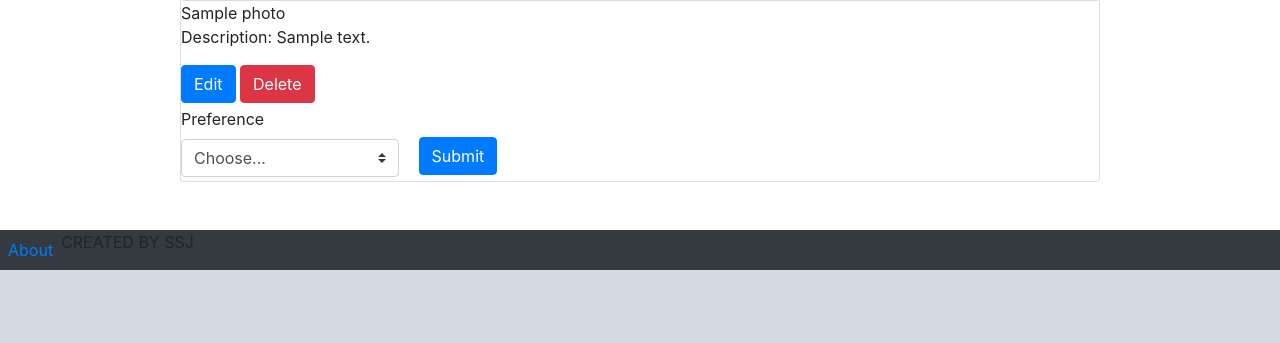
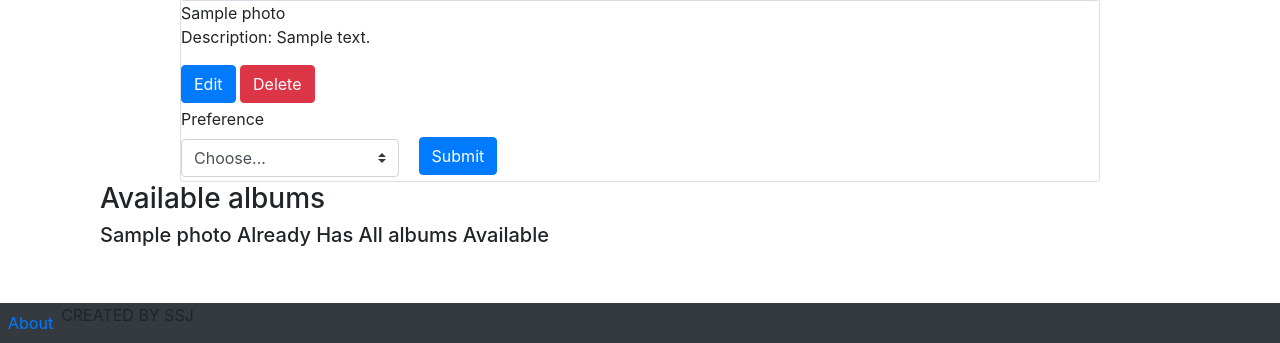
Before and after one commit to jimtie/Project2, a Django app: page /photos/1/ in a window 1280 px wide. Shown: the part 809-1152 px from the top of the page. Before the commit the page ends 1079 px from the top, so only its background shows below. Run offline with Django 3.2, Linux system fonts and the light colour scheme; a user stored in the database is signed in; tables that the repository leaves empty hold one stand-in row (values such as "Sample post"); grey boxes marked "Sample" are stand-in pictures; some libraries are stand-ins or nearby versions.

Commit message:
photo working

```diff
--- a/project2/main_app/templates/photos/detail.html
+++ b/project2/main_app/templates/photos/detail.html
@@ -42,6 +42,32 @@
 </div>
 
 
+<div class="col s6">
+    <h3>Available albums</h3>
+    {% if albums.count %}
+      {% for album in albums.all %}
+        <div class="card">
+          <div class="card-content">
+            <div class="card-content">
+            <a href="{% url 'photos_detail' photo.id %}">
+              <h5>{{album.name}}</h5>
+            </a>
+          </div>
+          <div class="card-action">
+            <form action="{% url 'assoc_photo' album.id photo.id %}" method="POST">
+              {% csrf_token %}
+              <button type="submit" class="btn btn-primary">Add</button>
+            </form>
+          </div>
+        </div>
+      {% endfor %}
+    {% else %}
+      <h5>{{photo.name}} Already Has All albums Available</h5>
+    {% endif %}
+</div>
+
+
+
 <script>
   $.ajax({
   method: "GET",
--- a/project2/main_app/views.py
+++ b/project2/main_app/views.py
@@ -65,7 +65,7 @@ def photos_detail(request, photo_id):
 @login_required
 def assoc_photo(request, album_id, photo_id):
   Album.objects.get(id=album_id).photos.add(photo_id)
-  return redirect('photos_detail', album_id=album_id)
+  return redirect('albums_detail', album_id=album_id)
 
 
 # def album_createalbum(request):
```
Also changed, not shown: project2/main_app/templates/albums/detail.html (+8 -42 lines).
